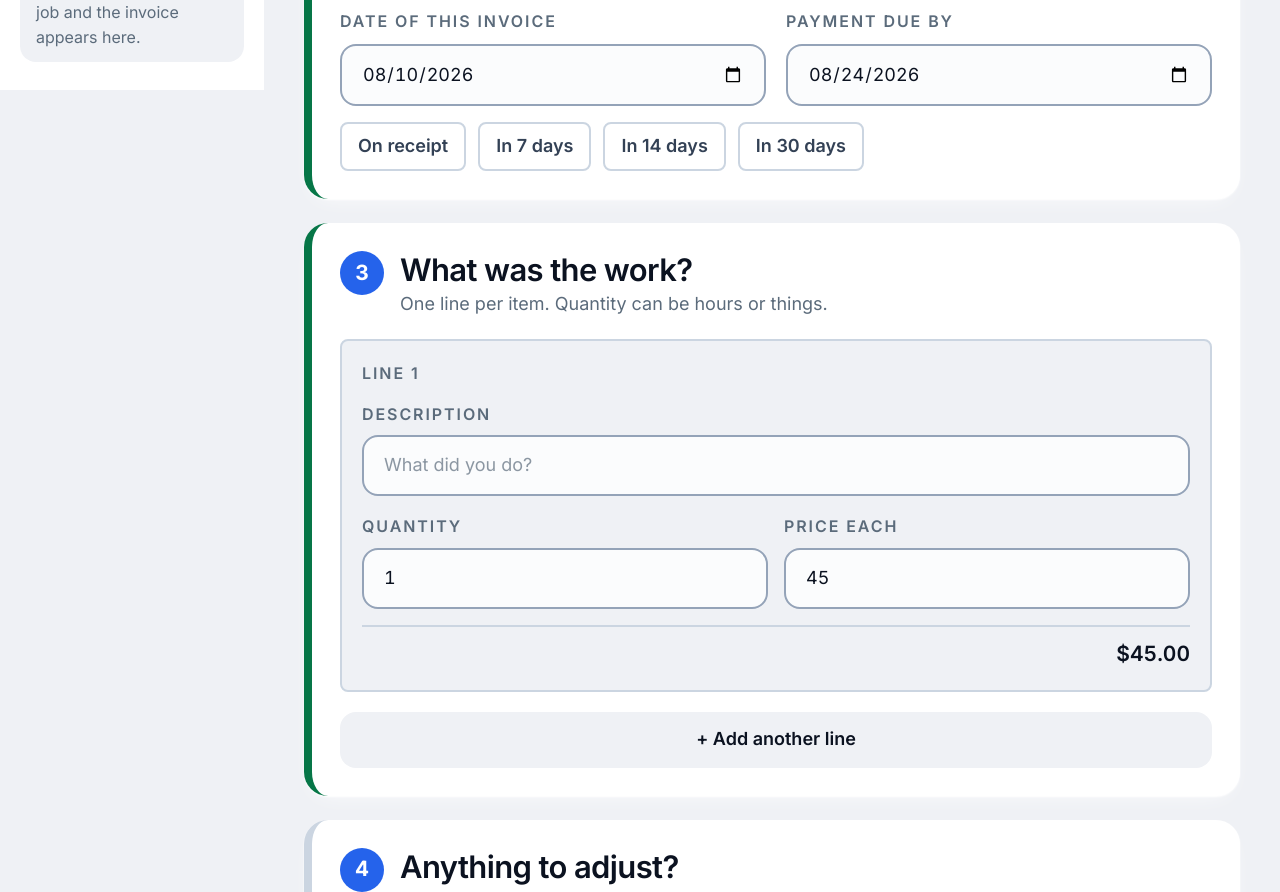
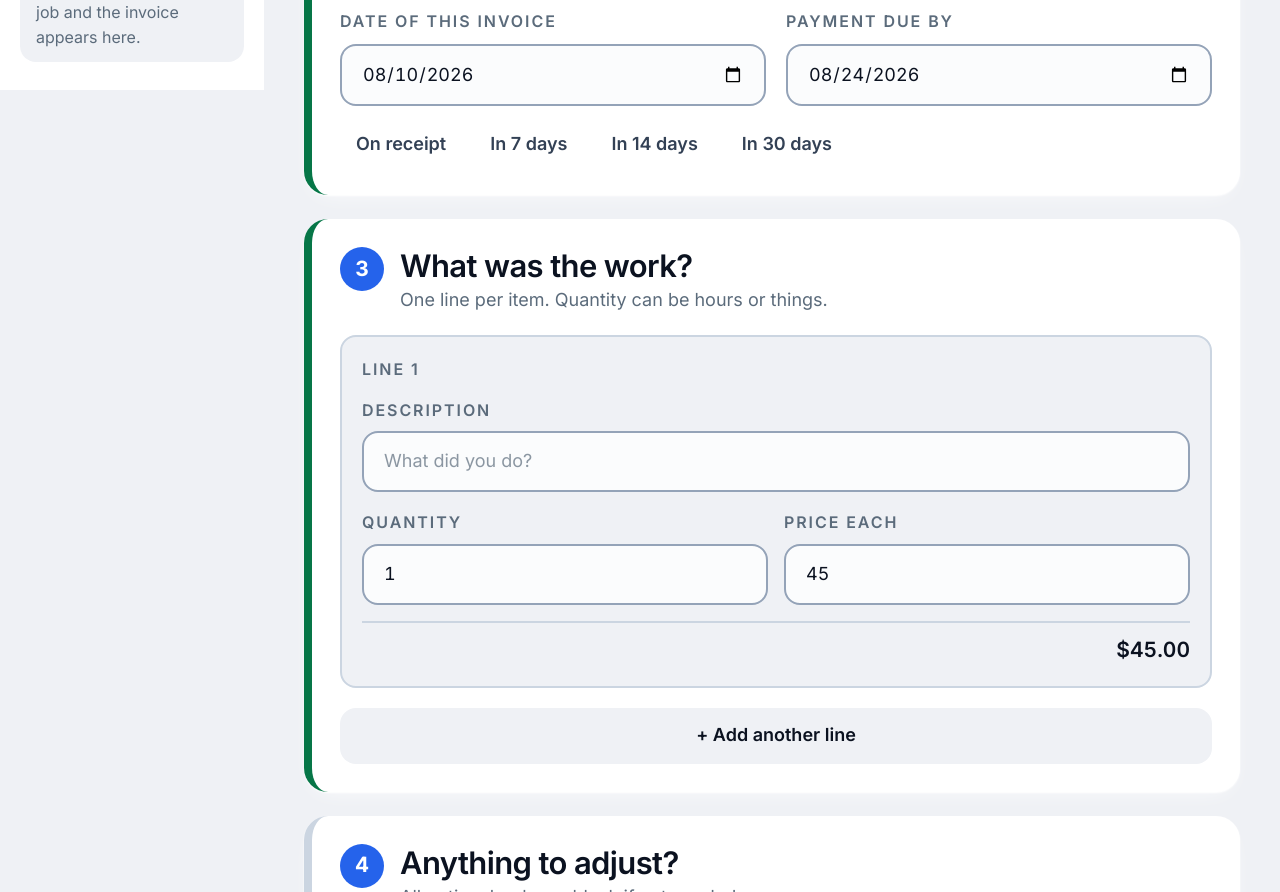
Before and after one commit to SacredRebel/invoice-template, a Next.js app: page /invoices/new in a window 1280 px wide. Shown: the part 710-1602 px from the top of the page. Built offline with nearby package versions, Linux system fonts and the light colour scheme.

Commit message:
polish: restyle the last two components onto the new design system

```diff
--- a/components/NewInvoiceForm.tsx
+++ b/components/NewInvoiceForm.tsx
@@ -175,12 +175,12 @@ export default function NewInvoiceForm({ existing }: { existing?: any } = {}) {
       )}
 
       {err && (
-        <p role="alert" className="panel border-l-8 border-l-red border-red/50 bg-red2 p-5
+        <p role="alert" className="card border-l-8 border-l-red border-red/50 bg-red2 p-5
                                    text-lg font-semibold text-red">{err}</p>
       )}
 
       {/* 1 · client */}
-      <section className="panel border-l-8 border-l-green p-7">
+      <section className="card border-l-8 border-l-green p-7">
         <Step n={1} title="Who is this for?" />
         <div className="mt-5 space-y-5">
           <div>
@@ -193,7 +193,7 @@ export default function NewInvoiceForm({ existing }: { existing?: any } = {}) {
           </div>
 
           {clientId === NEW_CLIENT && (
-            <div className="grid gap-4 rounded-lg border-2 border-green/30 bg-mint p-5 sm:grid-cols-2">
+            <div className="grid gap-4 rounded-2xl bg-tint p-5 sm:grid-cols-2">
               <div className="sm:col-span-2">
                 <label htmlFor="cn" className="label">Their name</label>
                 <input id="cn" value={newClient.name} autoFocus
@@ -230,7 +230,7 @@ export default function NewInvoiceForm({ existing }: { existing?: any } = {}) {
       </section>
 
       {/* 2 · dates */}
-      <section className="panel border-l-8 border-l-green p-7">
+      <section className="card border-l-8 border-l-green p-7">
         <Step n={2} title="When?" />
         <div className="mt-5 grid gap-5 sm:grid-cols-2">
           <div>
@@ -248,8 +248,8 @@ export default function NewInvoiceForm({ existing }: { existing?: any } = {}) {
         <div className="mt-4 flex flex-wrap gap-3">
           {[["On receipt", 0], ["In 7 days", 7], ["In 14 days", 14], ["In 30 days", 30]].map(([l, d]) => (
             <button key={l as string} type="button" onClick={() => setDue(d as number)}
-                    className="rounded-lg border-2 border-line bg-card px-4 py-2 text-base
-                               font-semibold text-body hover:border-green hover:text-green">
+                    className="rounded-2xl bg-card shadow-card px-4 py-2 text-base
+                               font-semibold text-body hover:text-brand">
               {l}
             </button>
           ))}
@@ -257,11 +257,11 @@ export default function NewInvoiceForm({ existing }: { existing?: any } = {}) {
       </section>
 
       {/* 3 · work */}
-      <section className="panel border-l-8 border-l-green p-7">
+      <section className="card border-l-8 border-l-green p-7">
         <Step n={3} title="What was the work?" hint="One line per item. Quantity can be hours or things." />
         <div className="mt-5 space-y-5">
           {items.map((it, i) => (
-            <div key={i} className="rounded-lg border-2 border-line bg-paper p-5">
+            <div key={i} className="rounded-2xl border-2 border-line bg-paper p-5">
               <div className="flex items-center justify-between">
                 <span className="label">Line {i + 1}</span>
                 {items.length > 1 && (
@@ -300,7 +300,7 @@ export default function NewInvoiceForm({ existing }: { existing?: any } = {}) {
       </section>
 
       {/* 4 · adjustments */}
-      <section className="panel border-l-8 border-l-line p-7">
+      <section className="card border-l-8 border-l-line p-7">
         <Step n={4} title="Anything to adjust?" hint="All optional — leave blank if not needed." />
         <div className="mt-5 grid gap-5 sm:grid-cols-3">
           <div>
@@ -333,7 +333,7 @@ export default function NewInvoiceForm({ existing }: { existing?: any } = {}) {
       </section>
 
       {/* total */}
-      <section className="panel border-l-8 border-l-green bg-mint p-7">
+      <section className="card border-l-8 border-l-green bg-mint p-7">
         <div className="space-y-2 text-lg">
           <div className="flex justify-between text-body">
             <span>Subtotal</span><span className="tnum">{money(subtotal(li), cur)}</span>
```
